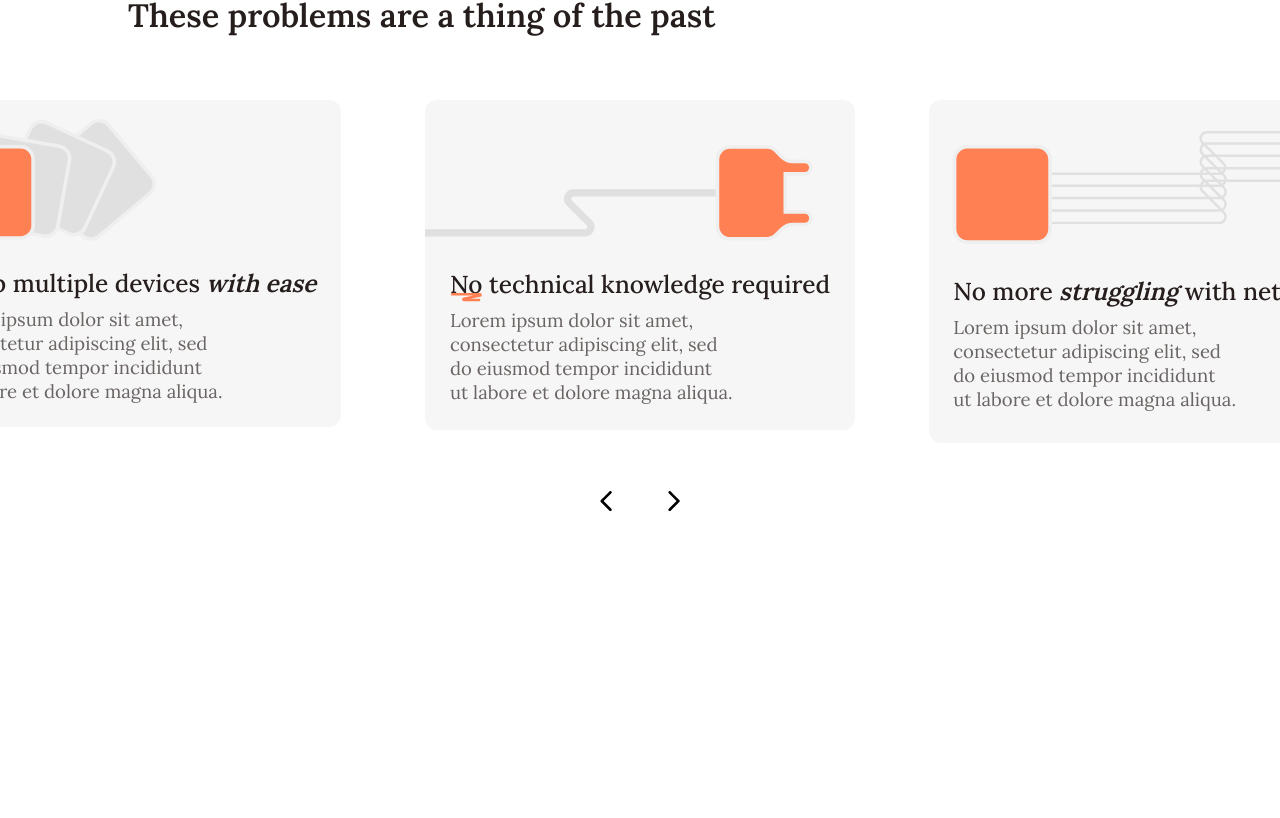
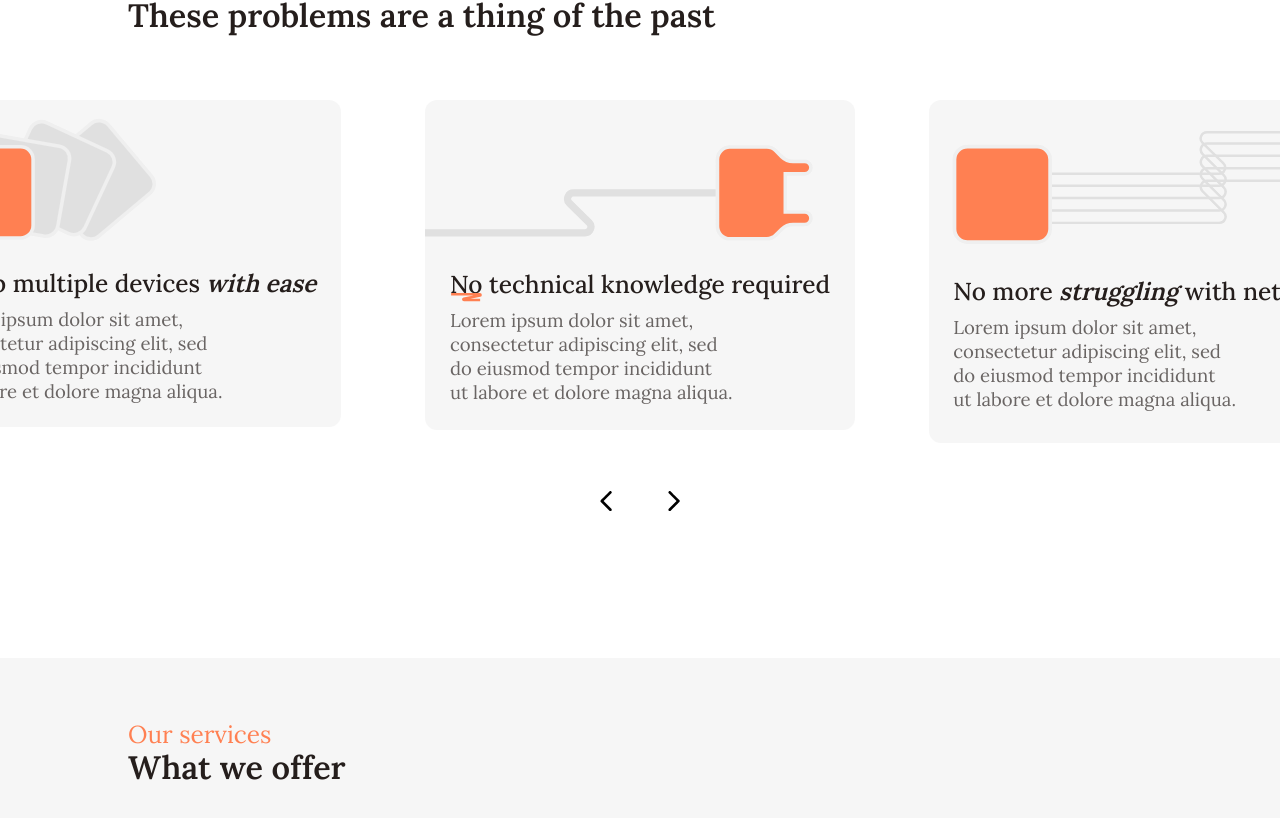
Before and after one commit to bitfox-git/hapro-site, a Next.js app: page /en in a window 1280 px wide. Shown: the part 1424-2242 px from the top of the page. Before the commit the page ends 2018 px from the top, so only its background shows below. Built offline with nearby package versions, Linux system fonts and the light colour scheme.

Commit message:
services setup

```diff
--- a/src/app/[locale]/page.tsx
+++ b/src/app/[locale]/page.tsx
@@ -1,6 +1,7 @@
 import HeroScreenshot from "@/components/landing/HeroScreenshot";
 import LandingHero from "@/components/landing/LandingHero";
 import ProblemCarousel from "@/components/landing/ProblemCarousel";
+import Services from "@/components/landing/Services";
 import { Box } from "@radix-ui/themes";
 import { getTranslations, setRequestLocale } from "next-intl/server";
 import { use } from "react";
@@ -32,6 +33,7 @@ export default function Home({ params }: HomeProps) {
             <LandingHero />
             <HeroScreenshot />
             <ProblemCarousel />
+            <Services />
         </>
     );
 }
--- a/src/app/globals.css
+++ b/src/app/globals.css
@@ -29,6 +29,17 @@
     :root {
         --col-count: 12;
     }
+}
+
+.section {
+    grid-column: full !important;
+    display: grid;
+    grid-template-columns: subgrid;
+    row-gap: 4rem;
+}
+
+.section > * {
+    grid-column: center;
 }
 
 /* personal preference */
--- a/src/components/landing/ProblemCarousel.module.css
+++ b/src/components/landing/ProblemCarousel.module.css
@@ -1,14 +1,3 @@
-.section {
-    grid-column: full;
-    display: grid;
-    grid-template-columns: subgrid;
-    row-gap: 4rem;
-}
-
-.section > * {
-    grid-column: center;
-}
-
 .carouselWrapper {
     grid-column: full;
 }
--- a/src/components/landing/ProblemCarousel.tsx
+++ b/src/components/landing/ProblemCarousel.tsx
@@ -69,7 +69,7 @@ export default function ProblemCarousel() {
     ];
 
     return (
-        <section className={styles.section}>
+        <section className="section">
             <TitleSubtitle
                 title="These problems are a thing of the past"
                 subtitle="No need to worry"
--- /dev/null
+++ b/src/components/landing/Services.module.css
@@ -0,0 +1,4 @@
+.container {
+    padding-block: 4rem;
+    background: color-mix(in srgb, var(--gray-5) 30%, transparent);
+}
--- /dev/null
+++ b/src/components/landing/Services.tsx
@@ -0,0 +1,11 @@
+import TitleSubtitle from "../type/TitleSubtitle";
+
+import styles from "./Services.module.css";
+
+export default function Services() {
+    return (
+        <section className={`section ${styles.container}`}>
+            <TitleSubtitle title="What we offer" subtitle="Our services" />
+        </section>
+    );
+}
```
